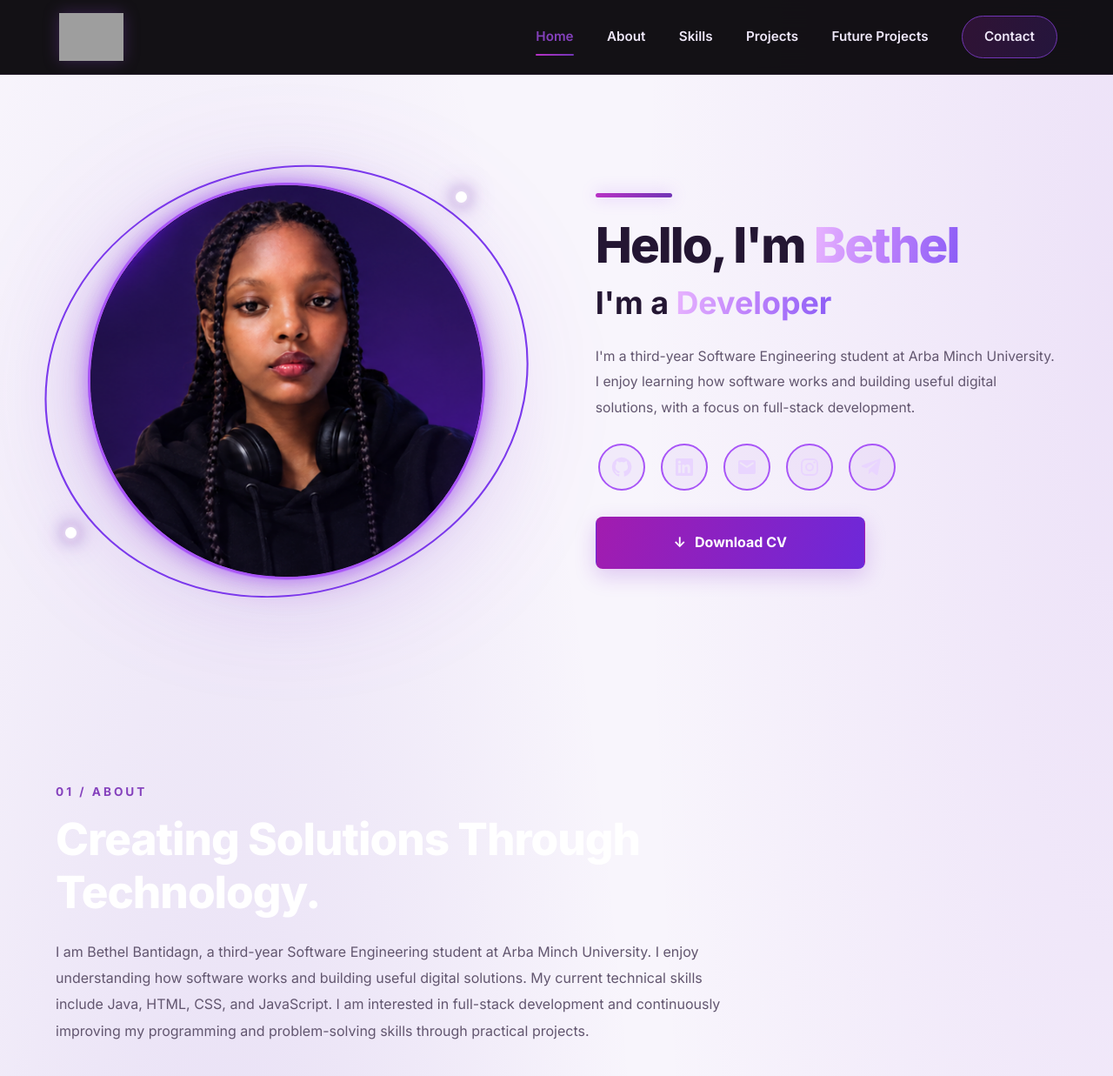
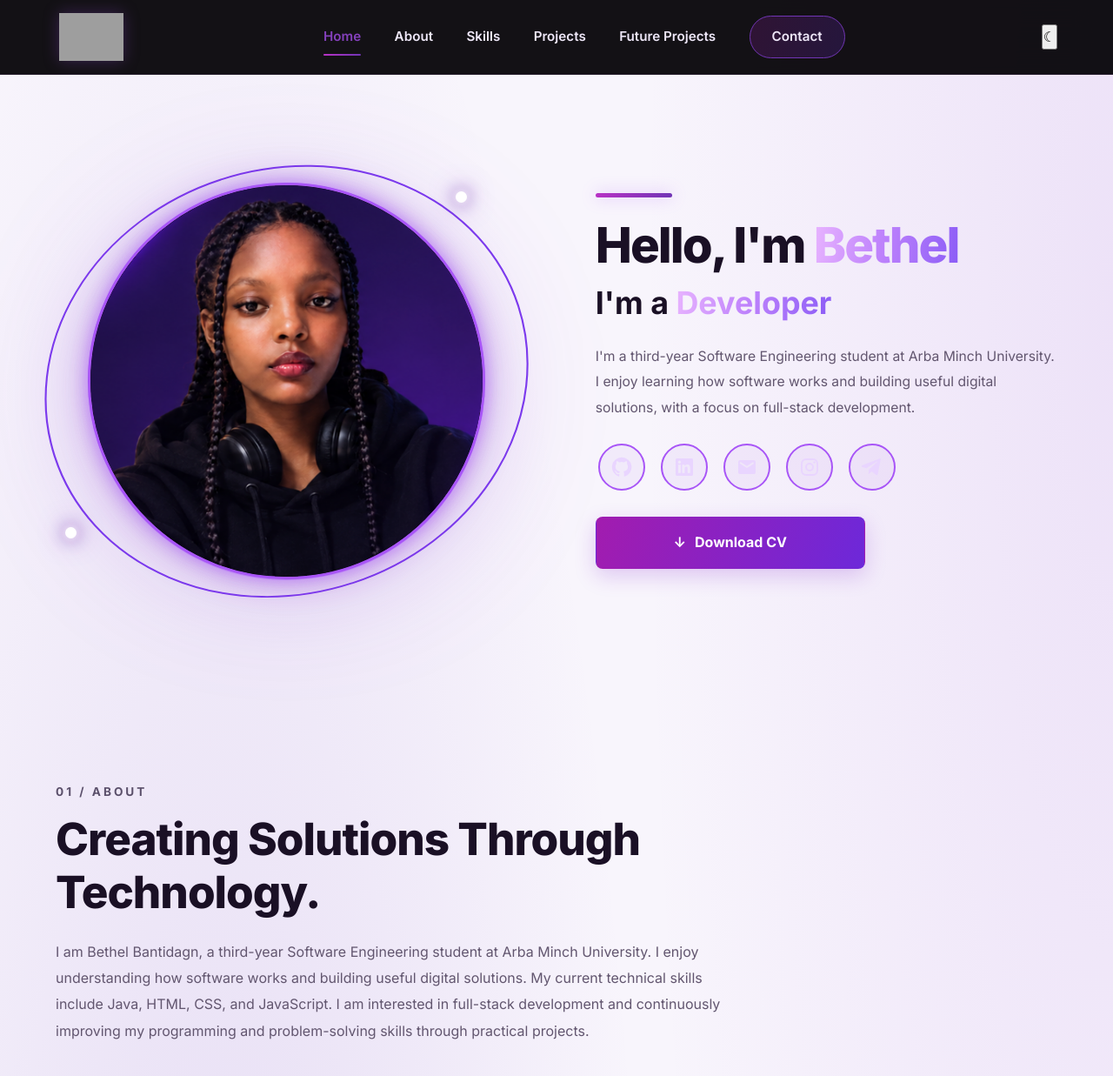
Before and after one commit to beti2018/portfolio-website, a plain HTML site: page home.html in a window 1280 px wide. Shown: the top 1237 px of the page at 87% size. Drawn offline with nearby package versions, Linux system fonts and the light colour scheme; grey boxes are pictures that could not be loaded.

```diff
--- a/css/style.css
+++ b/css/style.css
@@ -1874,3 +1874,25 @@ html[data-theme="light"] {
   --pink: #b832c5;
   --line: rgba(113, 53, 181, 0.2);
 }
+
+
+
+/* =========================================
+   LIGHT MODE — TEXT COLOR FIX
+========================================= */
+
+html[data-theme="light"] h1,
+html[data-theme="light"] h2,
+html[data-theme="light"] h3,
+html[data-theme="light"] h4 {
+  color: #1a1025;
+}
+
+html[data-theme="light"] p,
+html[data-theme="light"] li {
+  color: #5b506b;
+}
+
+html[data-theme="light"] .content-section > h2 {
+  color: #1a1025;
+}
--- a/home.html
+++ b/home.html
@@ -79,7 +79,9 @@
       <a href="#future-projects" class="nav-link">Future Projects</a>
       <a class="nav-link nav-contact" href="#contact">Contact</a>
     </nav>
-
+        <button class="theme-toggle" aria-label="Switch theme" type="button">
+          <span class="theme-toggle-icon">☀</span>
+        </button>
   </header>
 
   <main>
```
Also changed, not shown: 4 other files.
